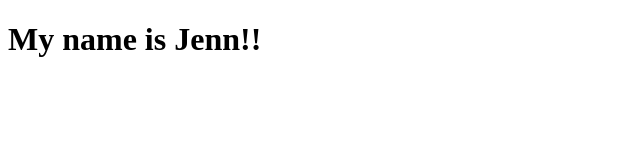
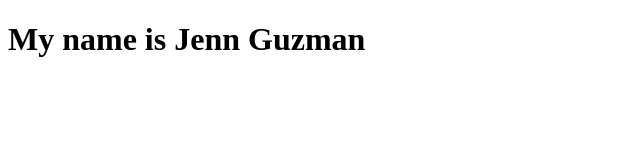
Before and after one commit to JennG24/first-github-project, a plain HTML site: page index.html in a window 1280 px wide. Shown: the whole page, without its empty margins (0-640 px from the left). Drawn offline with Linux system fonts and the light colour scheme.

Commit message:
second change

```diff
--- a/index.html
+++ b/index.html
@@ -7,6 +7,6 @@
     <title>Document</title>
 </head>
 <body>
-    <h1>My name is Jenn!!</h1>
+    <h1>My name is Jenn Guzman</h1>
 </body>
 </html>
```
